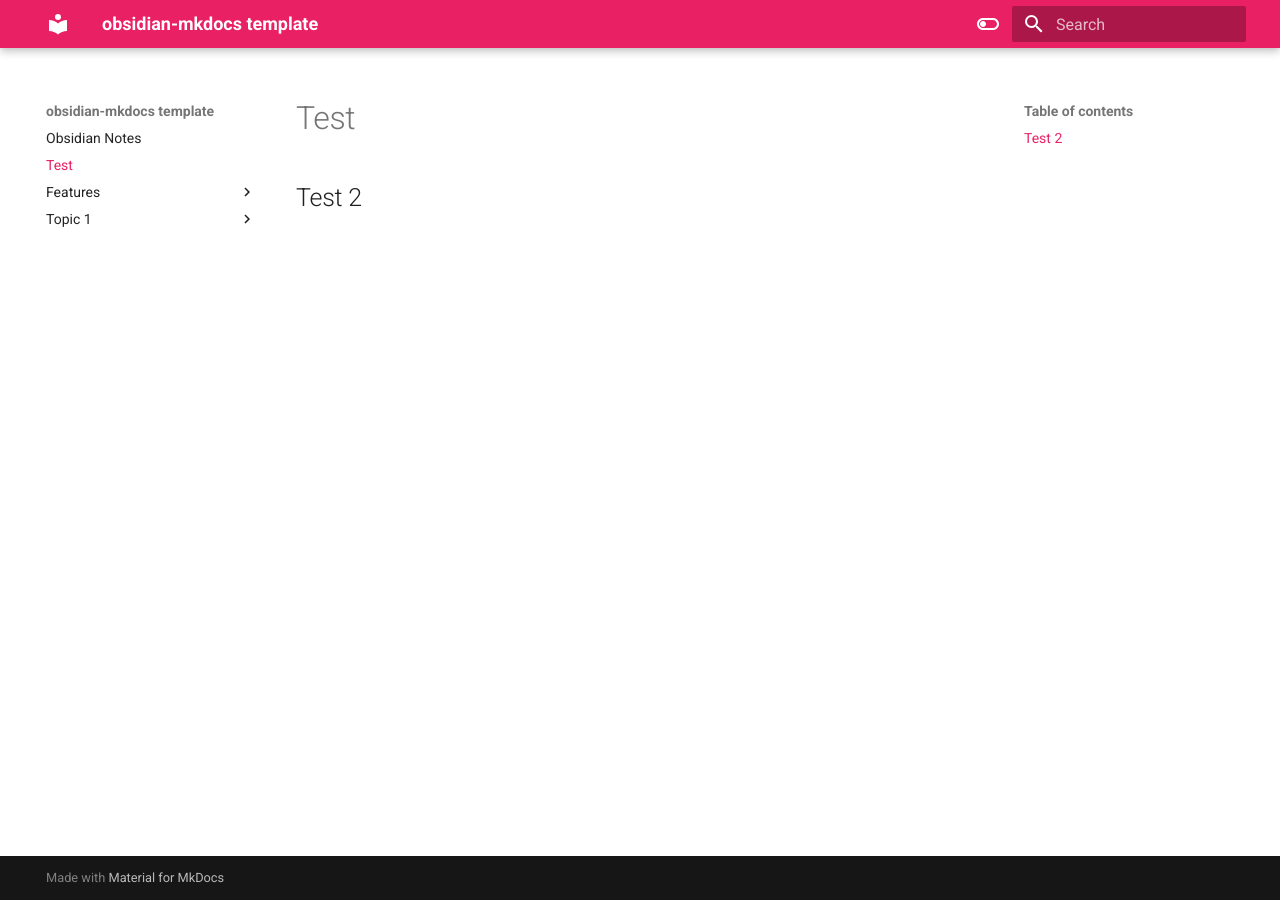
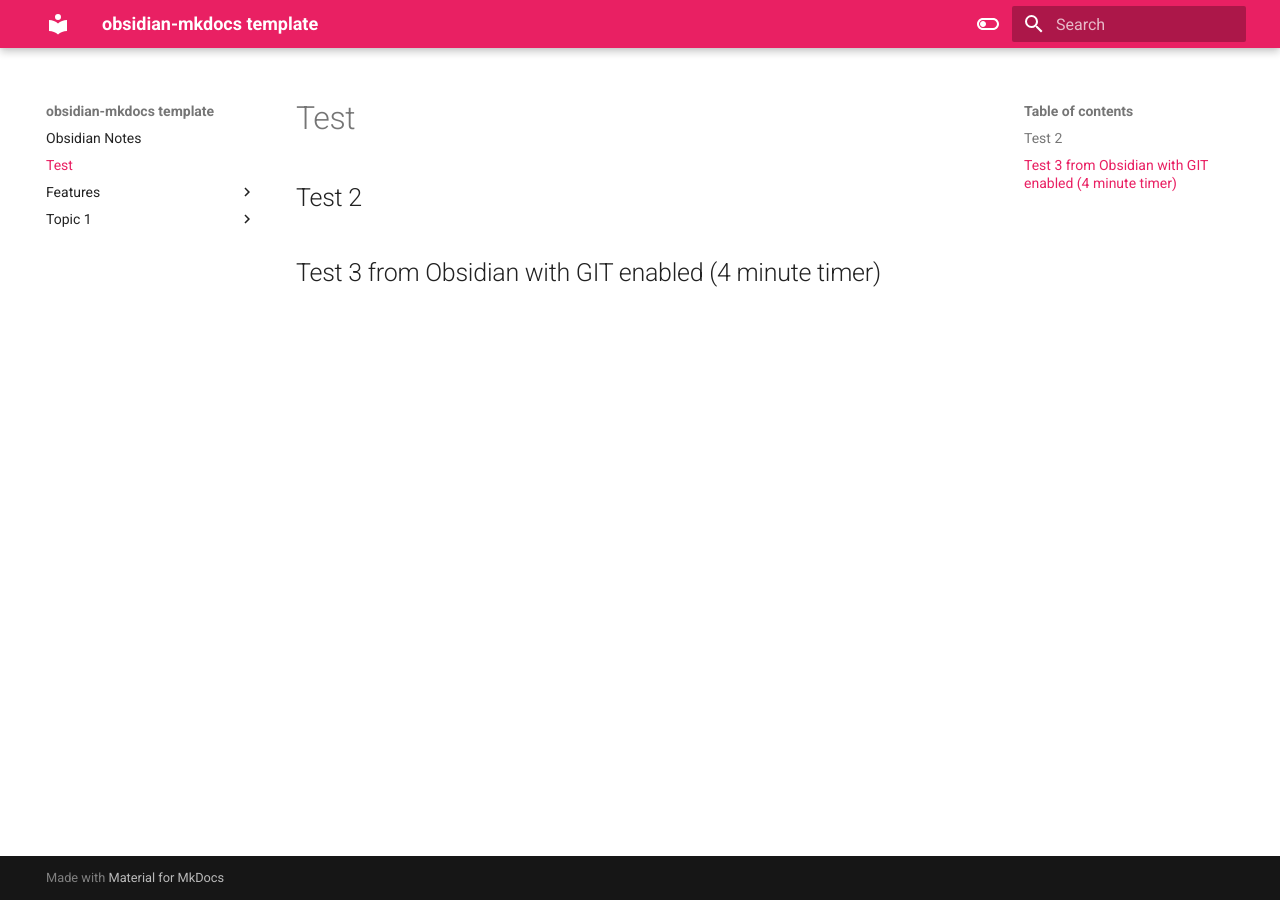
Before and after one commit to liamfrazer/frz.dev, an MkDocs documentation site: the page built from docs/HomePage.md, in a window 1280 px wide. Built offline with MkDocs 1.6.1 and Material for MkDocs 9.7.7, drawn with Linux system fonts in a browser that asks for light colours.

Commit message:
vault backup: 2022-07-24 13:43:40
Affected files:
docs/HomePage.md

```diff
--- a/docs/HomePage.md
+++ b/docs/HomePage.md
@@ -1,3 +1,5 @@
 # Test
 
 ## Test 2
+
+## Test 3 from Obsidian with GIT enabled (4 minute timer)
```
